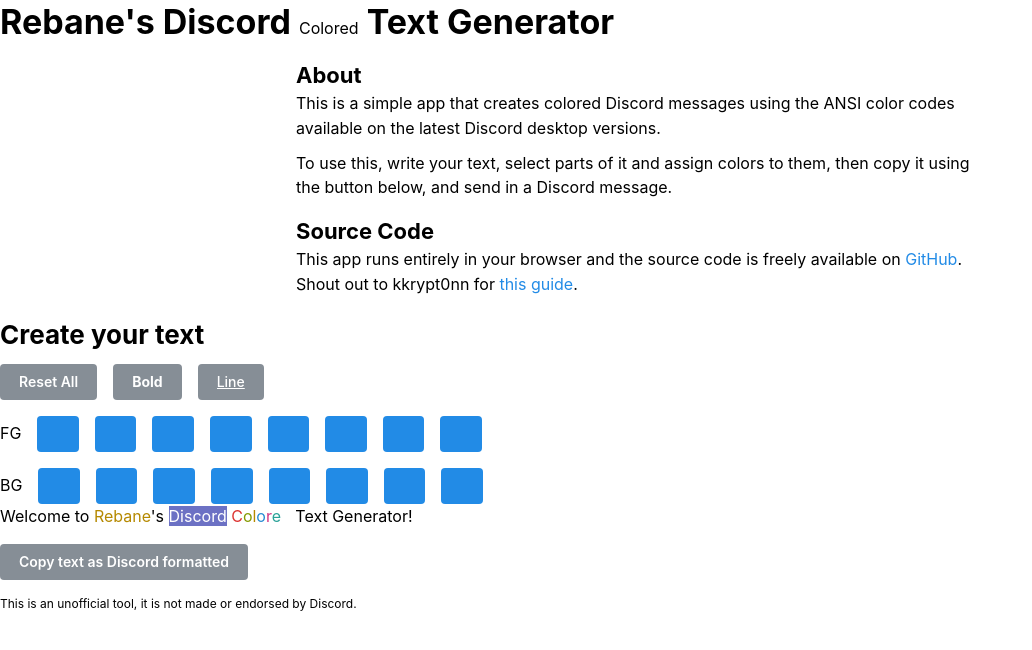
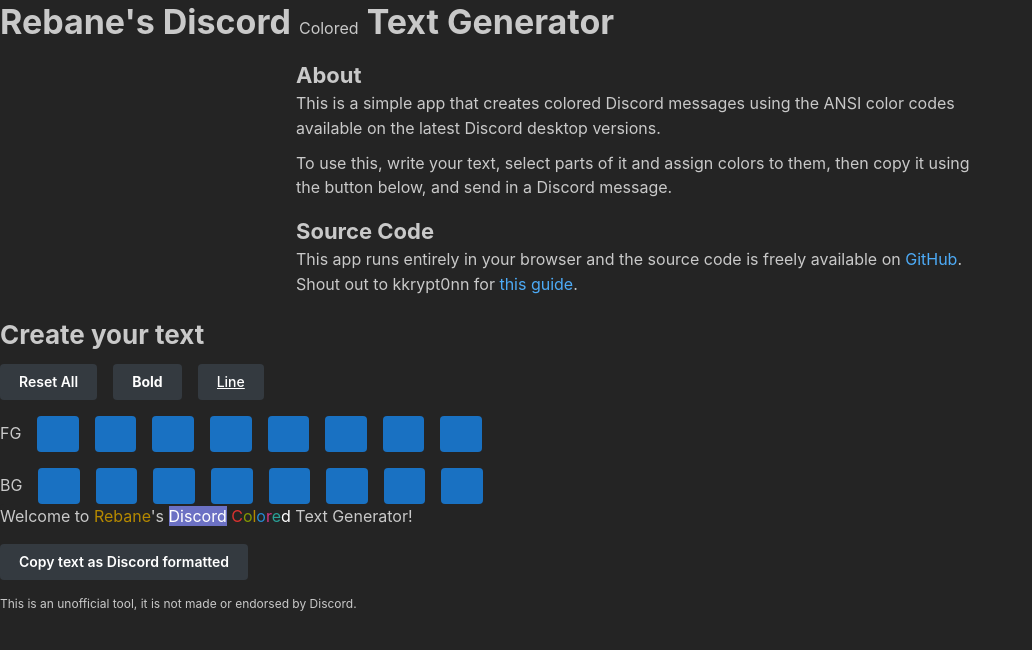
Before and after one commit to thebardofavon/discord-coloured-text-generator, a React (Vite) app: page / in a window 1280 px wide. Shown: the top 650 px of the page, without its empty margins (0-1032 px from the left). Built offline with nearby package versions, Linux system fonts and the light colour scheme.

Commit message:
Wrap App component with MantineProvider to set default color scheme to dark

```diff
--- a/src/main.jsx
+++ b/src/main.jsx
@@ -1,11 +1,14 @@
 import { StrictMode } from 'react'
 import { createRoot } from 'react-dom/client'
+import { MantineProvider } from '@mantine/core'
 import '@mantine/core/styles.css'
 import './index.css'
 import App from './App.jsx'
 
 createRoot(document.getElementById('root')).render(
   <StrictMode>
-    <App />
+    <MantineProvider defaultColorScheme="dark">
+      <App />
+    </MantineProvider>
   </StrictMode>,
 )
```
